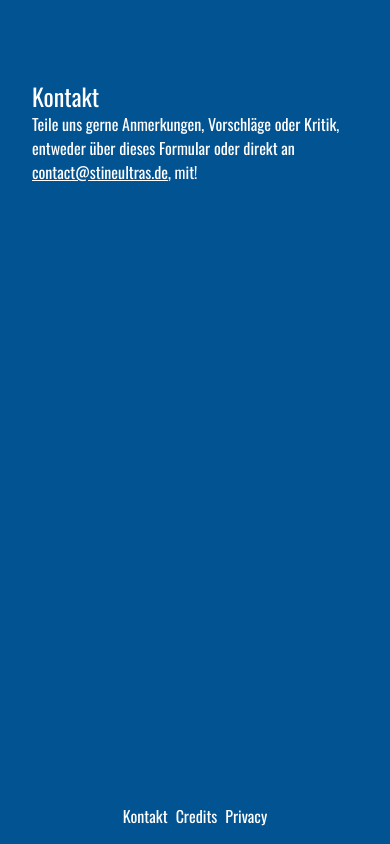
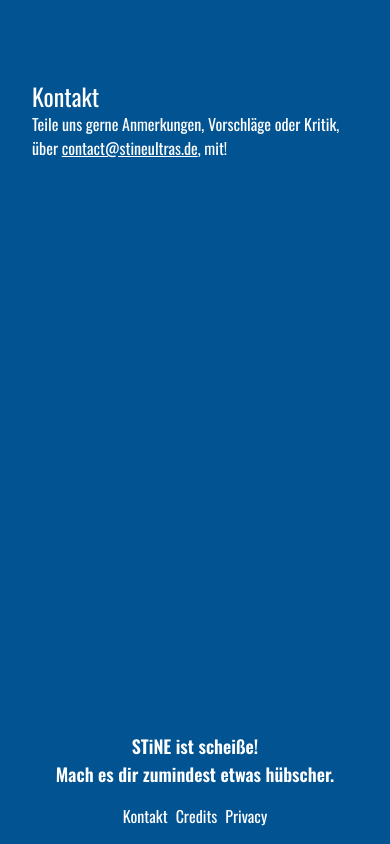
Before and after one commit to to-typ/stineultras-page, a Next.js app: page /contact in a window 390 px wide. Built offline with nearby package versions, Linux system fonts and the light colour scheme.

Commit message:
responsive design

```diff
--- a/src/app/contact/page.tsx
+++ b/src/app/contact/page.tsx
@@ -32,8 +32,7 @@ export default function Contact() {
       <div className="p-8 rounded-lg w-full max-w-lg mt-12 text-white">
         <h2 className="text-2xl">Kontakt</h2>
         <p className="mb-6">
-          Teile uns gerne Anmerkungen, Vorschläge oder Kritik, entweder über
-          dieses Formular oder direkt an{" "}
+          Teile uns gerne Anmerkungen, Vorschläge oder Kritik, über{" "}
           <a href="mailto:contact@stineultras.de" className="underline">
             contact@stineultras.de
           </a>
--- a/src/app/layout.tsx
+++ b/src/app/layout.tsx
@@ -63,6 +63,12 @@ export default function RootLayout({
       <body
         className={`${oswald.className} antialiased bg-ocean flex flex-col min-h-screen`}>
         <div className="flex-grow">{children}</div>
+        <div>
+          <div className="text-white text-center text-lg sm:text-xl font-semibold">
+            <p>STiNE ist scheiße!</p>
+            <p>Mach es dir zumindest etwas hübscher.</p>
+          </div>
+        </div>
         <footer className="bg-ocean w-full">
           <div className="flex gap-2 text-white items-center justify-center p-4">
             <Link href="/contact" className="hover:underline">
--- a/src/app/page.tsx
+++ b/src/app/page.tsx
@@ -56,22 +56,17 @@ export default function Home() {
       <main className="flex flex-col w-full">
         <div className="sticky top-0">
           <header
-            className={`bg-ocean text-white flex gap-6 items-center justify-between `}
-            style={{
-              height: shouldFadeOut ? "96px" : "0px",
-              paddingTop: shouldFadeOut ? "1rem" : "0",
-              paddingBottom: shouldFadeOut ? "1rem" : "0",
-              paddingLeft: "1rem",
-              paddingRight: "1rem",
-              transitionProperty: "height, padding",
-              transitionDuration: "1000ms",
-            }}>
+            className={`bg-ocean text-white flex gap-6 items-center justify-between px-4 ${
+              shouldFadeOut
+                ? "h-24 py-4 duration-1000 transition-[height,padding]"
+                : "py-4 sm:py-0 sm:h-0"
+            }`}>
             <div className="flex items-center gap-6">
               <Image src={betterStine} alt="STiNE Ultras Logo" width={64} />
               <Image src={logoWhite} alt="STiNE Ultras" height={64} />
             </div>
           </header>
-          <div className="flex flex-col items-center gap-4 sm:hidden drop-shadow-primary pb-4 bg-white pt-4">
+          <div className="flex-col items-center gap-4 hidden drop-shadow-primary pb-4 bg-white pt-4">
             <Image src={logo} alt="STiNE Ultras" className="w-4/5" />
             <div className="text-ocean text-center text-xl font-semibold">
               <p>STiNE ist scheiße!</p>
--- a/src/components/instructionstep.tsx
+++ b/src/components/instructionstep.tsx
@@ -47,7 +47,9 @@ export default function InstructionStep({
         )}
       </div>
       <div className="flex justify-between items-center">
-        <div className="flex items-center justify-center w-full">{short}</div>
+        <div className="flex items-center justify-center text-center w-full">
+          {short}
+        </div>
         {children && (
           <button className="text-white flex justify-center items-center rounded px-2 py-1">
             <FontAwesomeIcon
```
